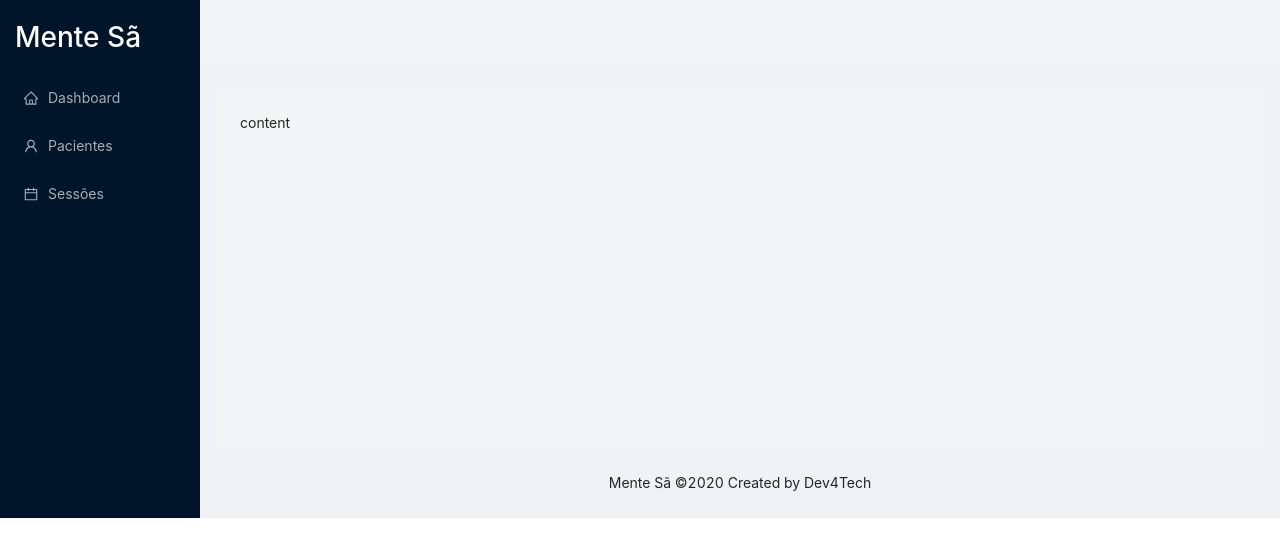
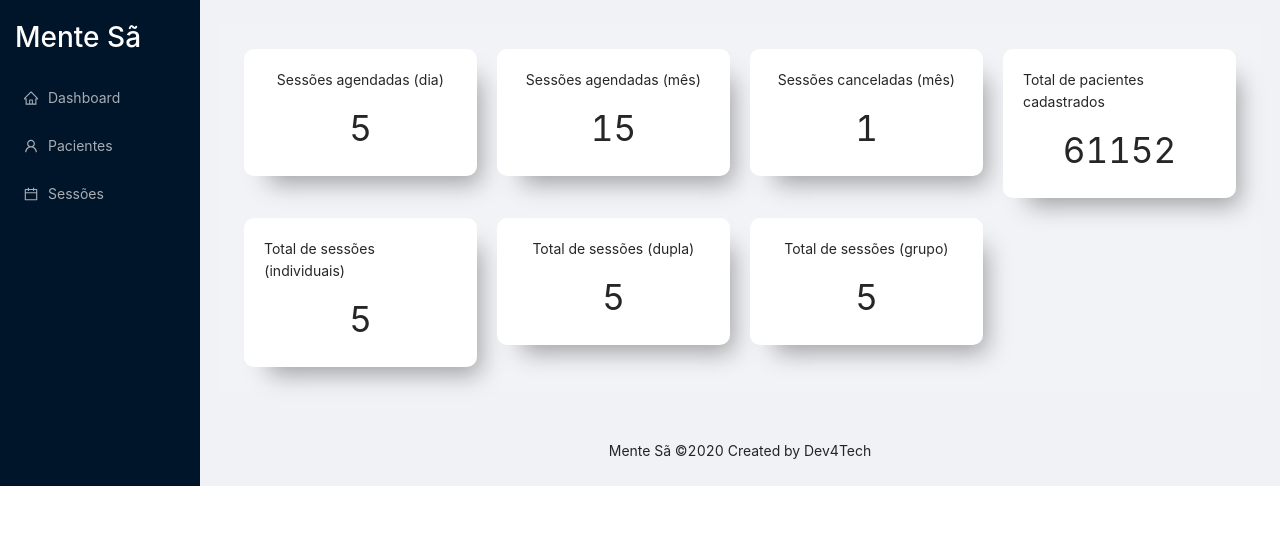
Before and after one commit to adlermo/web-healthy-mind, a React (Create React App) app: page / in a window 1280 px wide. Shown: the top 556 px of the page. Built offline with nearby package versions, Linux system fonts and the light colour scheme.

Commit message:
Dashboard layout.

```diff
--- a/src/pages/Main/index.css
+++ b/src/pages/Main/index.css
@@ -5,9 +5,27 @@
 }
 
 .site-layout-sub-header-background {
-  background: rgba(255, 255, 255, 0.2);;
+  background: rgba(255, 255, 255, 0.104);
 }
 
 .site-layout-background {
-  background: rgba(255, 255, 255, 0.2);;
+  background: rgba(255, 255, 255, 0.104);
 }
+
+.grid-item {
+  display:flex;
+  flex-direction: column;
+  align-items: center;
+  padding: 20px;
+  background: white;
+  border-radius: 10px;
+  box-shadow: 14px 18px 23px -11px rgba(0,0,0,0.35);
+}
+
+.item-title {
+  margin-bottom: 10px;
+}
+
+.item-number {
+  font-size: 35px;
+}
--- a/src/pages/Main/index.js
+++ b/src/pages/Main/index.js
@@ -1,16 +1,16 @@
 import React from 'react';
 import { CalendarOutlined, UserOutlined, HomeOutlined } from '@ant-design/icons';
-import { Layout, Menu } from 'antd';
+import { Layout, Menu, Row, Col } from 'antd';
 import './index.css';
-const { Header, Content, Footer, Sider } = Layout;
+const { Content, Footer, Sider } = Layout;
 
 const Main = () => (
   <Layout>
     <Sider>
-      <h1 className="company">Mente Sã</h1>
+      <h1 className='company'>Mente Sã</h1>
       <Menu
-        theme="dark"
-        mode="inline"
+        theme='dark'
+        mode='inline'
         defaultSelectedKeys={['4']}
         items={[HomeOutlined, UserOutlined, CalendarOutlined].map(
           (icon, index) => ({
@@ -20,30 +20,64 @@ const Main = () => (
           }),
         )}
       />
-      {/* <Menu>
-        <Menu.Item>item 1</Menu.Item>
-      </Menu> */}
     </Sider>
     <Layout>
-      <Header
-        className="site-layout-sub-header-background"
-        style={{
-          padding: 0,
-        }}
-      />
       <Content
         style={{
-          margin: '24px 16px 0',
+          margin: '25px 20px',
         }}
       >
         <div
-          className="site-layout-background"
+          className='site-layout-background'
           style={{
             padding: 24,
             minHeight: 360,
           }}
         >
-          content
+            <Row gutter={[20, 20]}>
+                <Col className='gutter-row' span={6}>
+                    <div className='grid-item'>
+                        <span className='item-title'>Sessões agendadas (dia)</span>
+                        <span className='item-number'>5</span>
+                    </div>
+                </Col>
+                <Col className='gutter-row' span={6}>
+                    <div className='grid-item'>
+                        <span className='item-title'>Sessões agendadas (mês)</span>
+                        <span className='item-number'>15</span>
+                    </div>
+                </Col>
+                <Col className='gutter-row' span={6}>
+                    <div className='grid-item'>
+                        <span className='item-title'>Sessões canceladas (mês)</span>
+                        <span className='item-number'>1</span>
+                    </div>
+                </Col>
+                <Col className='gutter-row' span={6}>
+                    <div className='grid-item'>
+                        <span className='item-title'>Total de pacientes cadastrados</span>
+                        <span className='item-number'>61152</span>
+                    </div>
+                </Col>
+                <Col className='gutter-row' span={6}>
+                    <div className='grid-item'>
+                        <span className='item-title'>Total de sessões (individuais)</span>
+                        <span className='item-number'>5</span>
+                    </div>
+                </Col>
+                <Col className='gutter-row' span={6}>
+                    <div className='grid-item'>
+                        <span className='item-title'>Total de sessões (dupla)</span>
+                        <span className='item-number'>5</span>
+                    </div>
+                </Col>
+                <Col className='gutter-row' span={6}>
+                    <div className='grid-item'>
+                        <span className='item-title'>Total de sessões (grupo)</span>
+                        <span className='item-number'>5</span>
+                    </div>
+                </Col>
+            </Row>
         </div>
       </Content>
       <Footer
```
